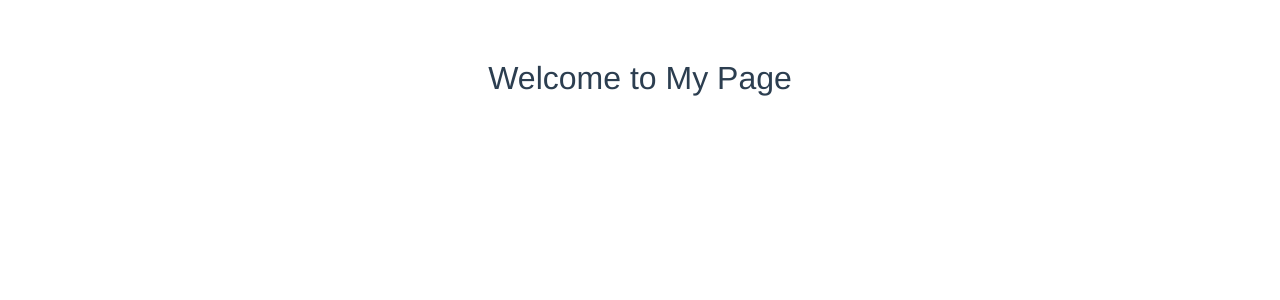
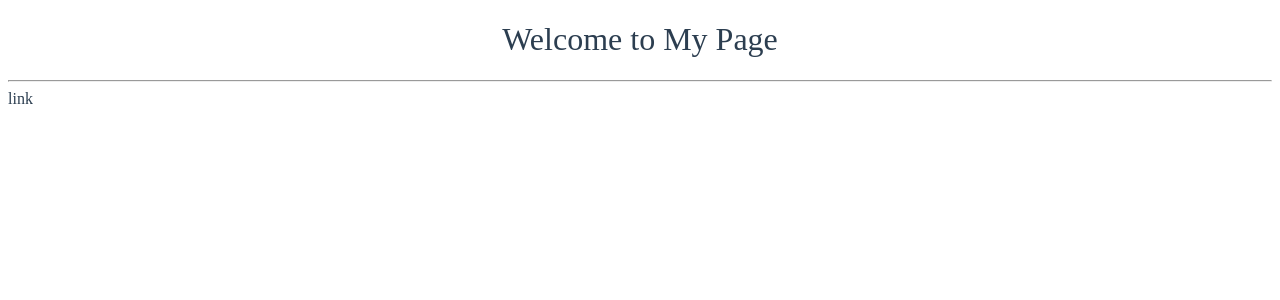
Before and after one commit to ritarock/sandbox, a Vue app in the folder sample_page/: page / in a window 1280 px wide. Shown: the top 300 px of the page. Built offline with nearby package versions, Linux system fonts and the light colour scheme.

Commit message:
working_2018/1/31

```diff
--- a/sample_page/index.html
+++ b/sample_page/index.html
@@ -3,7 +3,7 @@
   <head>
     <meta charset="utf-8">
     <meta name="viewport" content="width=device-width,initial-scale=1.0">
-    <title>sample_page</title>
+    <title>ritarock's page</title>
   </head>
   <body>
     <div id="app"></div>
--- a/sample_page/src/App.vue
+++ b/sample_page/src/App.vue
@@ -1,28 +1,30 @@
 <template>
   <div id="app">
-    <!-- <img src="./assets/logo.png"> -->
-    <HelloWorld/>
+    <TopContent/>
+    <BodyContent/>
   </div>
 </template>
 
 <script>
-import HelloWorld from './components/HelloWorld'
+import TopContent from './components/TopContent'
+import BodyContent from './components/BodyContent'
 
 export default {
   name: 'App',
   components: {
-    HelloWorld
+    TopContent,
+    BodyContent
   }
 }
 </script>
 
 <style>
 #app {
-  font-family: 'Avenir', Helvetica, Arial, sans-serif;
+  /*font-family: 'Avenir', Helvetica, Arial, sans-serif;
   -webkit-font-smoothing: antialiased;
-  -moz-osx-font-smoothing: grayscale;
-  text-align: center;
+  -moz-osx-font-smoothing: grayscale;*/
   color: #2c3e50;
-  margin-top: 60px;
+  margin: 0px;
+  padding: 0px;
 }
 </style>
--- /dev/null
+++ b/sample_page/src/components/BodyContent.vue
@@ -0,0 +1,29 @@
+<template>
+  <div id="body">
+    <div v-on:click="viewlist">{{message}}</div>
+  </ul>
+</div>
+</template>
+
+<script>
+export default {
+  name: 'BodyContent',
+  data: function(){
+    return{
+      message: 'link'
+    }
+  },
+  methods: {
+    viewlist: function(){
+      this.message = this.message.split('').reverse().join('')
+    }
+  }
+}
+</script>
+
+<!-- Add "scoped" attribute to limit CSS to this component only -->
+<style scoped>
+#links {
+  color: black;
+}
+</style>
--- a/sample_page/src/components/HelloWorld.vue
+++ /dev/null
@@ -1,113 +0,0 @@
-<template>
-  <div class="hello">
-    <h1>{{ msg }}</h1>
-    <!-- <h2>Essential Links</h2> -->
-    <!-- <ul>
-      <li>
-        <a
-          href="https://vuejs.org"
-          target="_blank"
-        >
-          Core Docs
-        </a>
-      </li>
-      <li>
-        <a
-          href="https://forum.vuejs.org"
-          target="_blank"
-        >
-          Forum
-        </a>
-      </li>
-      <li>
-        <a
-          href="https://chat.vuejs.org"
-          target="_blank"
-        >
-          Community Chat
-        </a>
-      </li>
-      <li>
-        <a
-          href="https://twitter.com/vuejs"
-          target="_blank"
-        >
-          Twitter
-        </a>
-      </li>
-      <br>
-      <li>
-        <a
-          href="http://vuejs-templates.github.io/webpack/"
-          target="_blank"
-        >
-          Docs for This Template
-        </a>
-      </li>
-    </ul>
-    <h2>Ecosystem</h2>
-    <ul>
-      <li>
-        <a
-          href="http://router.vuejs.org/"
-          target="_blank"
-        >
-          vue-router
-        </a>
-      </li>
-      <li>
-        <a
-          href="http://vuex.vuejs.org/"
-          target="_blank"
-        >
-          vuex
-        </a>
-      </li>
-      <li>
-        <a
-          href="http://vue-loader.vuejs.org/"
-          target="_blank"
-        >
-          vue-loader
-        </a>
-      </li>
-      <li>
-        <a
-          href="https://github.com/vuejs/awesome-vue"
-          target="_blank"
-        >
-          awesome-vue
-        </a>
-      </li>
-    </ul> -->
-  </div>
-</template>
-
-<script>
-export default {
-  name: 'HelloWorld',
-  data () {
-    return {
-      msg: 'Welcome to My Page'
-    }
-  }
-}
-</script>
-
-<!-- Add "scoped" attribute to limit CSS to this component only -->
-<style scoped>
-h1, h2 {
-  font-weight: normal;
-}
-ul {
-  list-style-type: none;
-  padding: 0;
-}
-li {
-  display: inline-block;
-  margin: 0 10px;
-}
-a {
-  color: #42b983;
-}
-</style>
--- /dev/null
+++ b/sample_page/src/components/TopContent.vue
@@ -0,0 +1,25 @@
+<template>
+  <div id="head">
+    <h1>{{ msg }}</h1>
+    <hr />
+  </div>
+</template>
+
+<script>
+export default {
+  name: 'TopContent',
+  data () {
+    return {
+      msg: 'Welcome to My Page'
+    }
+  }
+}
+</script>
+
+<!-- Add "scoped" attribute to limit CSS to this component only -->
+<style scoped>
+h1{
+  font-weight: normal;
+  text-align: center;
+}
+</style>
```
